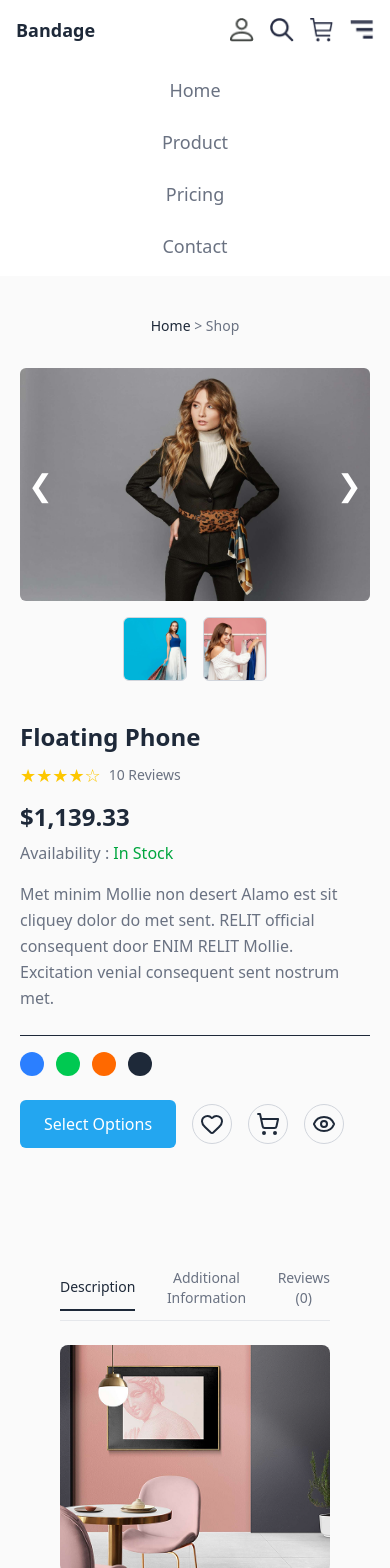
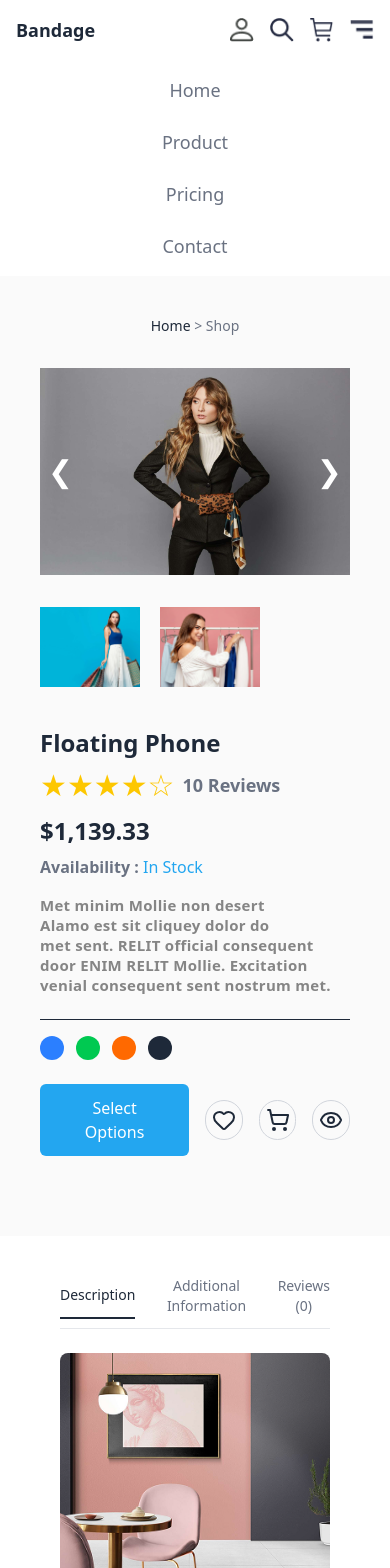
Before and after one commit to osmanyilmz/E-Commerce-project, a React (Vite) app: page /product-detail in a window 390 px wide. Shown: the top 1568 px of the page. Built offline with nearby package versions, Linux system fonts and the light colour scheme.

Commit message:
ProductDetailsPage mobile style fix

```diff
--- a/src/components/ProductDetailPage/ProductDetailCard.jsx
+++ b/src/components/ProductDetailPage/ProductDetailCard.jsx
@@ -3,7 +3,7 @@ import { Eye, Heart, ShoppingCart } from "lucide-react";
 export default function ProductDetailCard() {
   return (
     <div className="w-full flex justify-center text-gray-800 bg-[#FAFAFA]">
-      <div className="w-full max-w-6xl px-5 py-10 mb-10">
+      <div className="w-full max-w-6xl px-10 py-10 mb-10">
         <div className="flex flex-col items-center text-center mb-8 lg:flex-row lg:text-left">
           <div className="text-sm text-gray-500">
             <span className="text-gray-800 font-medium">Home</span> &gt; Shop
@@ -11,12 +11,12 @@ export default function ProductDetailCard() {
         </div>
 
         <div className="flex flex-col items-center lg:flex-row lg:items-start gap-10">
-          <div className="flex flex-col items-center w-full lg:w-1/2">
+          <div className="flex flex-col w-full lg:w-1/2">
             <div className="relative w-full max-w-md">
               <img
                 src="/images/ShopCards/card-cover-1.jpg"
                 alt="Floating Phone"
-                className="w-full h-auto rounded-md"
+                className="w-full h-auto "
               />
               <button className="absolute left-2 top-1/2 -translate-y-1/2 text-white text-3xl">
                 &#10094;
@@ -26,16 +26,16 @@ export default function ProductDetailCard() {
               </button>
             </div>
 
-            <div className="flex space-x-4 mt-4">
+            <div className="flex gap-5 mt-8">
               <img
                 src="/images/ShopCards/card-cover-2.jpg"
                 alt="chair"
-                className="w-16 h-16 object-cover border border-gray-300 rounded-md cursor-pointer"
+                className="w-25 h-20 object-cover cursor-pointer"
               />
               <img
                 src="/images/ShopCards/card-cover-3.jpg"
                 alt="sofa"
-                className="w-16 h-16 object-cover border border-gray-300 rounded-md cursor-pointer"
+                className="w-25 h-20 object-cover cursor-pointer"
               />
             </div>
           </div>
@@ -44,21 +44,30 @@ export default function ProductDetailCard() {
             <h2 className="text-2xl font-semibold mb-2">Floating Phone</h2>
 
             <div className="flex items-center mb-3">
-              <div className="flex text-yellow-400 text-lg">★★★★☆</div>
-              <span className="ml-2 text-gray-500 text-sm">10 Reviews</span>
+              <div
+                className="flex text-yellow-400 text-3xl
+
+              "
+              >
+                ★★★★☆
+              </div>
+              <span className="ml-2 text-gray-500 font-semibold text-lg">
+                10 Reviews
+              </span>
             </div>
 
             <p className="text-2xl font-bold mb-2">$1,139.33</p>
 
-            <p className="text-gray-500 mb-4">
+            <p className="text-gray-500 mb-4 font-semibold">
               Availability :{" "}
-              <span className="text-green-600 font-medium">In Stock</span>
+              <span className="text-[#23A6F0] font-medium">In Stock</span>
             </p>
 
-            <p className="text-gray-500 mb-6 leading-relaxed">
-              Met minim Mollie non desert Alamo est sit cliquey dolor do met
-              sent. RELIT official consequent door ENIM RELIT Mollie. Excitation
-              venial consequent sent nostrum met.
+            <p className="text-[#858585] mb-6 font-semibold text-[15px] leading-[20px] tracking-[0.3px]">
+              Met minim Mollie non desert <br /> Alamo est sit cliquey dolor do
+              <br />
+              met sent. RELIT official consequent <br /> door ENIM RELIT Mollie.
+              Excitation <br /> venial consequent sent nostrum met.
             </p>
 
             <hr className="mb-4" />
--- a/src/components/ProductDetailPage/ProductDetails.jsx
+++ b/src/components/ProductDetailPage/ProductDetails.jsx
@@ -17,9 +17,8 @@ export default function ProductDetails() {
   const [activeTab, setActiveTab] = useState("description");
 
   return (
-    <div className="w-full flex justify-center bg-[#FAFAFA] py-10">
+    <div className="w-full flex justify-center bg-[#FFFFFF] py-10">
       <div className="w-full max-w-6xl px-15">
-        {/* Tabs */}
         <div className="flex items-center  justify-center space-x-6 border-b border-gray-200 mb-6">
           {["description", "additional", "reviews"].map((tab) => (
             <button
@@ -40,7 +39,6 @@ export default function ProductDetails() {
           ))}
         </div>
 
-        {/* Content */}
         {activeTab === "description" && (
           <div className="text-gray-700">
             <img
@@ -58,7 +56,6 @@ export default function ProductDetails() {
               </p>
             ))}
 
-            {/* --- First List Section --- */}
             <h2 className="text-xl font-bold text-gray-900 mb-3">
               the quick fox jumps over
             </h2>
@@ -71,7 +68,6 @@ export default function ProductDetails() {
               ))}
             </ul>
 
-            {/* --- Second List Section --- */}
             <h2 className="text-xl font-bold text-gray-900 mb-3">
               the quick fox jumps over
             </h2>
--- a/src/components/common/Icons.jsx
+++ b/src/components/common/Icons.jsx
@@ -2,7 +2,7 @@ export default function Icons() {
   const icons = ["hooli", "lyft", "pied-piper-hat", "stripe", "aws", "reddit"];
 
   return (
-    <div className="flex justify-center mt-6 bg-[#FAFAFA] p-8">
+    <div className="flex justify-center bg-[#FAFAFA] p-8">
       <div className="flex flex-col items-center gap-6 lg:flex-row lg:justify-center lg:flex-wrap lg:gap-20">
         {icons.map((icon) => (
           <img
--- a/src/pages/ProductDetailPage.jsx
+++ b/src/pages/ProductDetailPage.jsx
@@ -19,12 +19,12 @@ export default function ProductDetailPage() {
     <>
       <ProductDetailCard />
       <ProductDetails />
-      <div className="bg-[#ffffff] py-10 px-4 w-full">
+      <div className="bg-[#FAFAFA] py-10 px-4 w-full">
         <h2 className="text-2xl lg:text-3xl font-bold text-black mb-3 text-center">
           BESTSELLER PRODUCTS
         </h2>
 
-        <div className="grid gap-6 sm:grid-cols-2 lg:grid-cols-4">
+        <div className="grid gap-6 sm:grid-cols-2 lg:grid-cols-4 ">
           {products.map((item, idx) => (
             <ProductCard key={idx} {...item} />
           ))}
```
